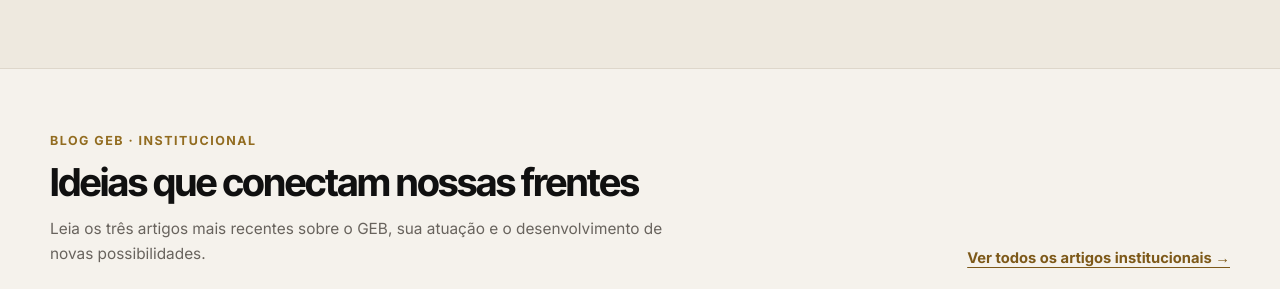
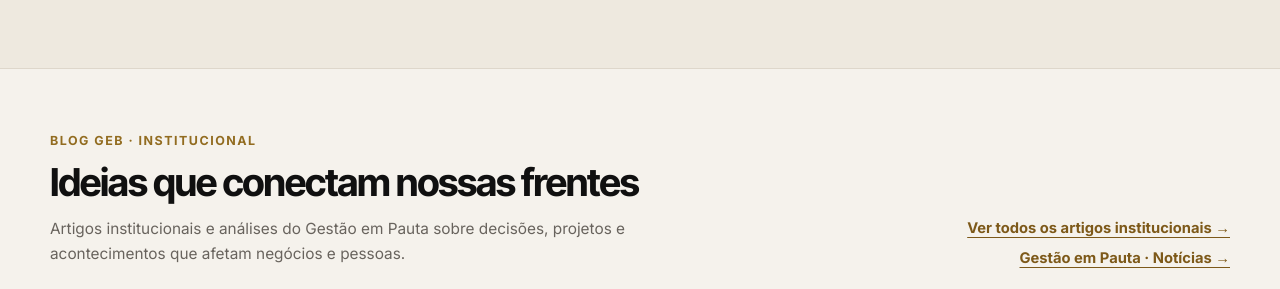
Before and after one commit to aeduardasantana/grupoeduardabispo, a plain HTML site: page index.html in a window 1280 px wide. Shown: the part 3200-3489 px from the top of the page. Drawn offline with Linux system fonts and the light colour scheme; grey boxes are pictures that could not be loaded.

Commit message:
GEB Institucional: incluir Gestao em Pauta na descoberta de artigos e atualizar feed

```diff
--- a/assets/blog-strip.css
+++ b/assets/blog-strip.css
@@ -9,3 +9,7 @@
 .geb-blog-institucional__all{color:#7d5919!important;font-size:.92rem;font-weight:800;text-decoration:underline!important;text-underline-offset:4px;white-space:nowrap;flex-shrink:0}
 .geb-blog-institucional__frame{width:100%;height:420px;border:0;display:block;background:transparent}
 @media(max-width:760px){.geb-blog-institucional{padding:42px 0}.geb-blog-institucional__wrap{width:calc(100% - 28px)}.geb-blog-institucional__head{display:block}.geb-blog-institucional__all{display:inline-block;margin-top:18px;white-space:normal}.geb-blog-institucional__frame{height:850px}}
+
+/* Links institucionais: editoria e série jornalística compartilham a mesma origem. */
+.geb-blog-institucional__links{display:flex;flex-direction:column;align-items:flex-end;gap:12px;flex-shrink:0}
+@media(max-width:760px){.geb-blog-institucional__links{align-items:flex-start;gap:4px}}
--- a/index.html
+++ b/index.html
@@ -174,6 +174,6 @@
   <p class="footer-note">GEB | Grupo Eduarda Bispo. Soluções e frentes especializadas reunidas em uma marca institucional.</p>
   <p class="copyright">© <span data-year></span> GEB. Todos os direitos reservados.</p>
 </footer>
-<script src="site.js?v=20261023-trabalhe"></script>
+<script src="site.js?v=20261112-gestao-pauta"></script>
 </body>
 </html>
--- a/site.js
+++ b/site.js
@@ -219,11 +219,13 @@ document.querySelectorAll("[data-year]").forEach(el=>el.textContent=new Date().g
   const intro=document.createElement("div");
   const kicker=document.createElement("span");kicker.className="geb-blog-institucional__kicker";kicker.textContent="BLOG GEB · INSTITUCIONAL";
   const title=document.createElement("h2");title.id="geb-blog-institucional-title";title.className="geb-blog-institucional__title";title.textContent="Ideias que conectam nossas frentes";
-  const lead=document.createElement("p");lead.className="geb-blog-institucional__lead";lead.textContent="Leia os três artigos mais recentes sobre o GEB, sua atuação e o desenvolvimento de novas possibilidades.";
+  const lead=document.createElement("p");lead.className="geb-blog-institucional__lead";lead.textContent="Artigos institucionais e análises do Gestão em Pauta sobre decisões, projetos e acontecimentos que afetam negócios e pessoas.";
   intro.append(kicker,title,lead);
   const all=document.createElement("a");all.className="geb-blog-institucional__all";all.href="https://blog.grupoeduardabispo.com.br/?categoria=Institucional";all.textContent="Ver todos os artigos institucionais →";
-  head.append(intro,all);
-  const frame=document.createElement("iframe");frame.className="geb-blog-institucional__frame";frame.title="Três artigos recentes da categoria Institucional no Blog GEB";frame.src="https://blog.grupoeduardabispo.com.br/assets/embed.html?categoria=Institucional&limite=3";frame.loading="lazy";frame.referrerPolicy="strict-origin-when-cross-origin";
+  const series=document.createElement("a");series.className="geb-blog-institucional__all";series.href="https://blog.grupoeduardabispo.com.br/?tag=Gest%C3%A3o%20em%20Pauta";series.textContent="Gestão em Pauta · Notícias →";
+  const links=document.createElement("div");links.className="geb-blog-institucional__links";links.append(all,series);
+  head.append(intro,links);
+  const frame=document.createElement("iframe");frame.className="geb-blog-institucional__frame";frame.title="Três artigos recentes da categoria Institucional no Blog GEB";frame.src="https://blog.grupoeduardabispo.com.br/assets/embed.html?categoria=Institucional&limite=3&v=20261112-gestao-pauta";frame.loading="lazy";frame.referrerPolicy="strict-origin-when-cross-origin";
   wrap.append(head,frame);section.append(wrap);
   // Na home, os artigos surgem antes do contato; nas demais páginas, antes do rodapé.
   const homeAnchor=document.querySelector("[data-geb-blog-anchor]");
```
Also changed, not shown: .github/deploy-now.txt.
